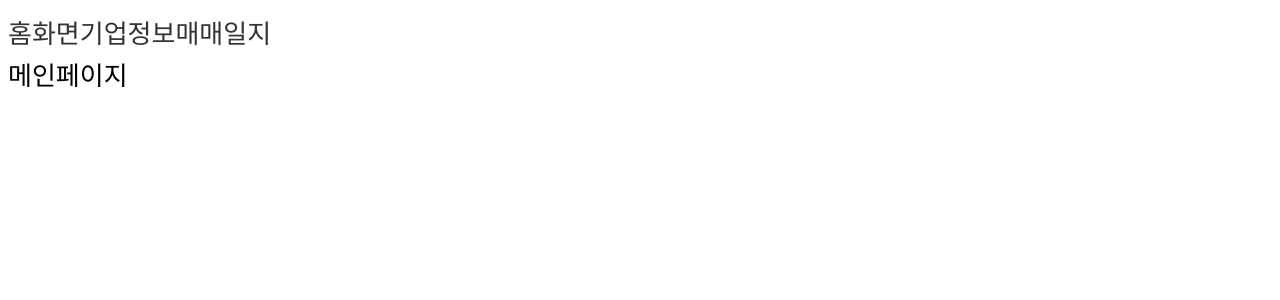
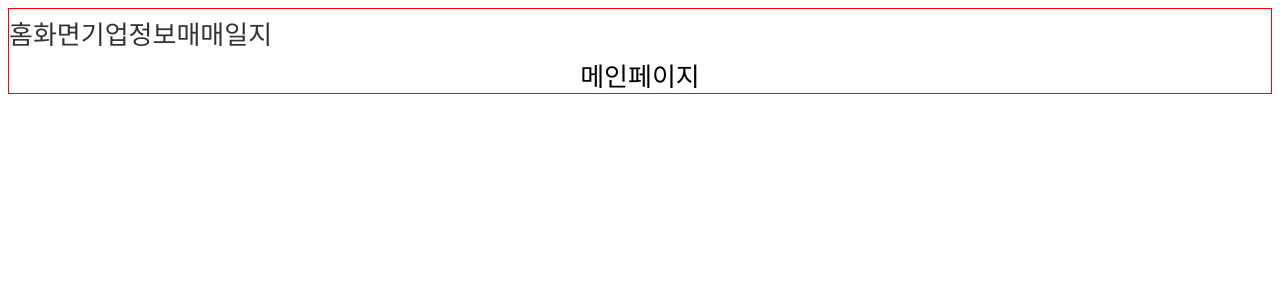
Before and after one commit to jeongmin59/antoday, a React (Vite) app in the folder antoday_FE/: page / in a window 1280 px wide. Shown: the top 300 px of the page. Built offline with nearby package versions, Linux system fonts and the light colour scheme.

Commit message:
💄 Design: 레이아웃 조정

```diff
--- a/antoday_FE/package.json
+++ b/antoday_FE/package.json
@@ -10,6 +10,10 @@
     "preview": "vite preview"
   },
   "dependencies": {
+    "@fortawesome/fontawesome-svg-core": "^6.4.2",
+    "@fortawesome/free-regular-svg-icons": "^6.4.2",
+    "@fortawesome/free-solid-svg-icons": "^6.4.2",
+    "@fortawesome/react-fontawesome": "^0.2.0",
     "axios": "^1.5.0",
     "react": "^18.2.0",
     "react-dom": "^18.2.0",
--- a/antoday_FE/src/App.css
+++ b/antoday_FE/src/App.css
@@ -1,30 +1,13 @@
 .App {
-  font-size: 10px;
-  overscroll-behavior-y: none;
+  border: 1px solid red;
   display: flex;
   flex-direction: column;
-  gap: 2rem;
-  min-height: 100vh;
-  max-width: 400px;
-  max-height: 0;
-  margin-right: auto;
-  margin-left: auto;
-  color: red;
+  margin: 0 auto;
+  text-align: center;
 }
 
-/* PC 화면 스타일 */
-@media (min-width: 768px) {
+@media screen and (min-width: 380px) and (max-width: 800px) {
   .App {
-    font-size: 50px;
-    overscroll-behavior-y: none;
-    display: flex;
-    flex-direction: column;
-    gap: 2rem;
-    min-height: 100vh;
-    max-width: 400px;
-    max-height: 0;
-    margin-right: auto;
-    margin-left: auto;
-    color: black;
+    border: 1px solid blue;
   }
 }
--- a/antoday_FE/src/main.tsx
+++ b/antoday_FE/src/main.tsx
@@ -4,7 +4,5 @@ import App from './App.tsx'
 import './index.css'
 
 ReactDOM.createRoot(document.getElementById('root')!).render(
-  <React.StrictMode>
     <App />
-  </React.StrictMode>,
-)
+);
```
Also changed, not shown: antoday_FE/src/App.tsx (+3 -5 lines), 1 other file (tests, documents, lock files or other folders).
